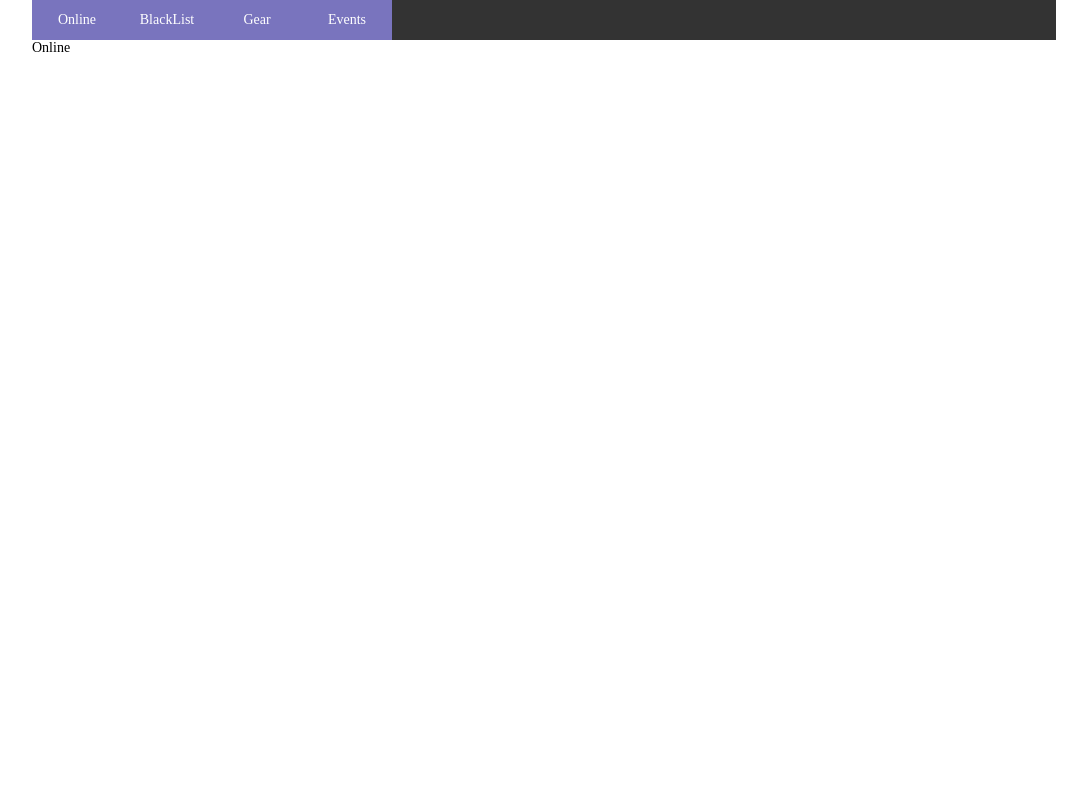
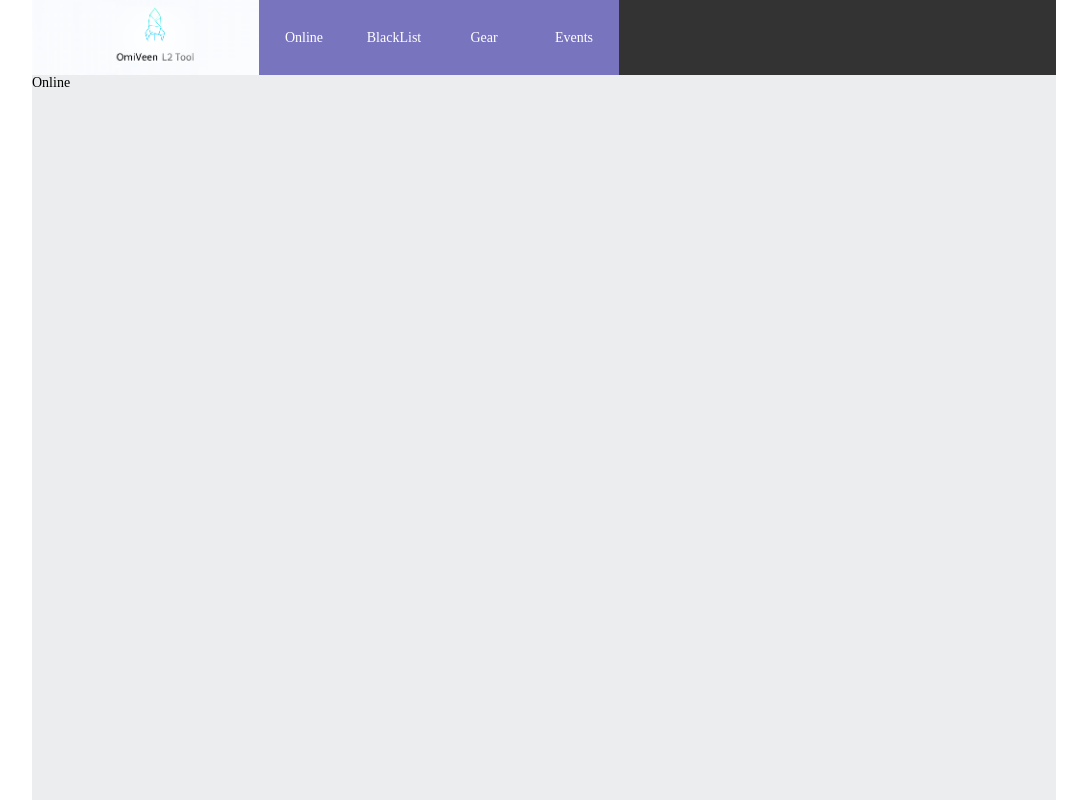
Before and after one commit to marutkin/omiveenl2tool, a React app in the folder l2tool/: page / in a window 1280 px wide. Shown: the whole page, without its empty margins (96-1183 px from the left). Built offline with nearby package versions, Linux system fonts and the light colour scheme.

Commit message:
Add logo

```diff
--- a/l2tool/src/js/components/Navigation.js
+++ b/l2tool/src/js/components/Navigation.js
@@ -1,5 +1,6 @@
 
 import React from 'react';
+import logo from './../../images/logo.png';
 import styles from './../../sass/styles.scss';
 
 function NavigationItem(props) {
@@ -9,6 +10,7 @@ function NavigationItem(props) {
 function Navigation(props) {
   return (
     <nav className={styles["nav-container"]}>
+      <img className={styles["nav-container__image"]} src={logo} alt="Logo" />
       { props.sections.map((item, i) => <NavigationItem key={i} name={item} clickHandler={props.navigationClick}/>) }
     </nav>
   );
--- a/l2tool/src/sass/navigation.scss
+++ b/l2tool/src/sass/navigation.scss
@@ -6,7 +6,7 @@
   justify-content: flex-start;
   align-items: center;
 
-  height: 40px;
+  height: 75px;
   background: #333;
 
   &__item {
@@ -15,7 +15,7 @@
     color: #fff;
     background: #9891f9b3;
     width: 90px;
-    height: 40px;
+    height: 75px;
 
     display: flex;
     justify-content: center;
@@ -27,4 +27,10 @@
 
   }
 
+  &__image {
+    width: 100%;
+    max-width: 227px;
+    height: auto;
+  }
+
 }
--- a/l2tool/src/sass/styles.scss
+++ b/l2tool/src/sass/styles.scss
@@ -7,7 +7,12 @@
 }
 
 .main-container {
+
   font-size: 14px;
   max-width: 1024px;
   margin: 0 auto;
+
+  height: 100vh;
+  background: #959fa730;
+
 }
```
Also changed, not shown: l2tool/src/images/logo.png (added).
